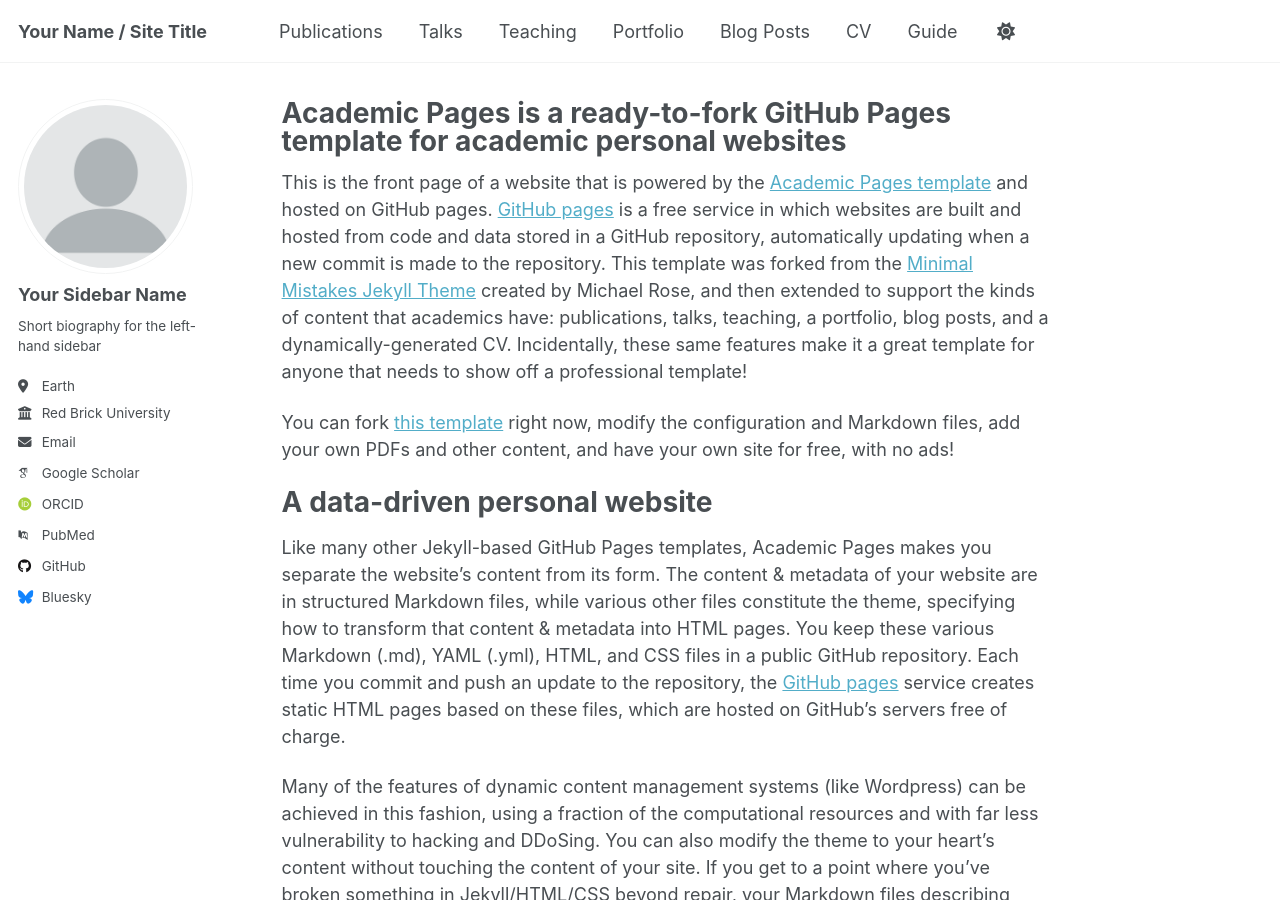
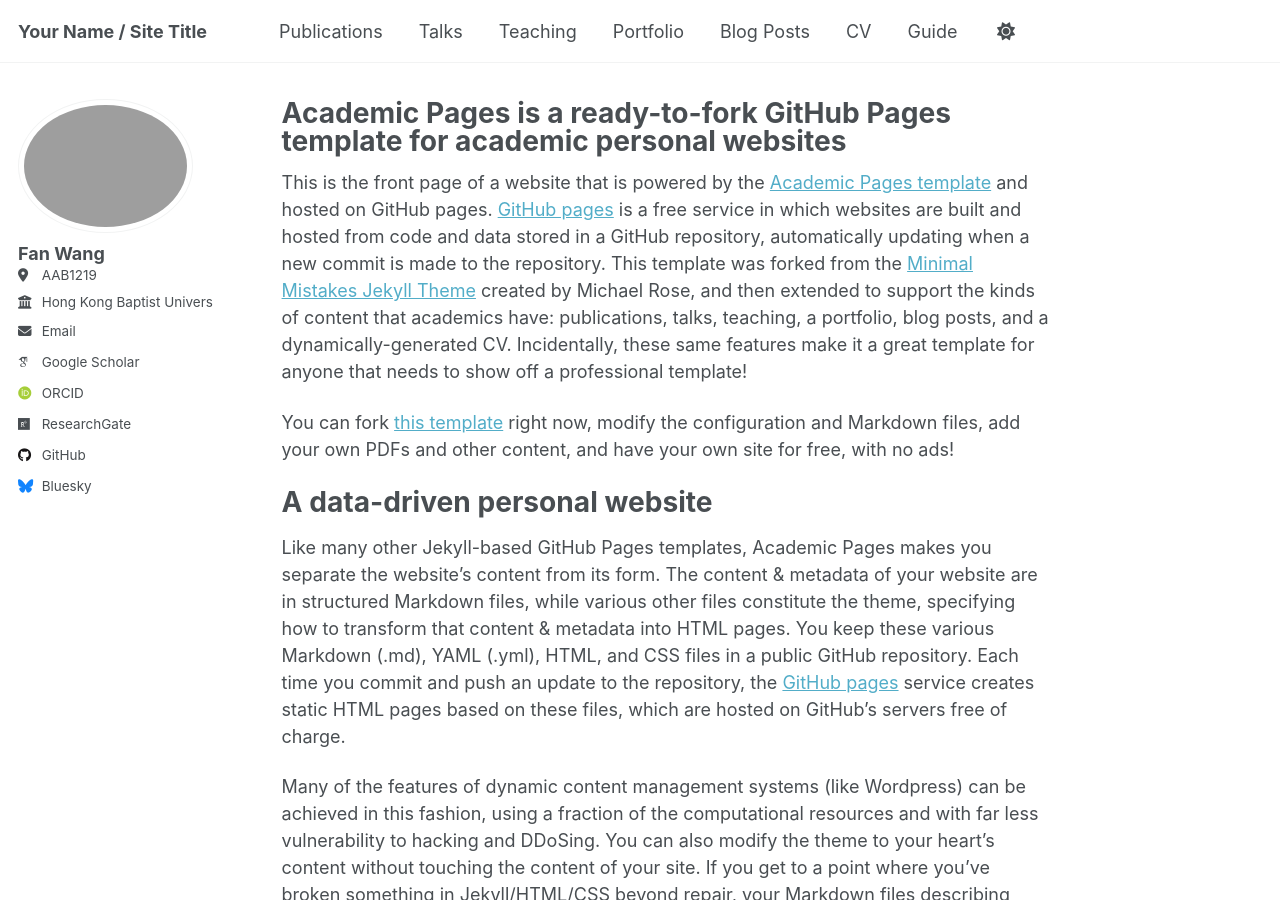
Before and after one commit to fanwang1/fanwang1.github.io, a Jekyll site: the page built from _pages/about.md, in a window 1280 px wide and 900 px high. Built offline with Jekyll 4.4.1, drawn with Linux system fonts in a browser that asks for light colours; some web fonts are replaced; a script that is not in the unit is left out.

Commit message:
_config.yml

```diff
--- a/_config.yml
+++ b/_config.yml
@@ -22,25 +22,25 @@ repository               : "academicpages/academicpages.github.io"
 #               Additional customization can be done by editing /_includes/author-profile.html
 author:
   # Biographic information
-  avatar           : "profile.png"
-  name             : "Your Sidebar Name"
+  avatar           : "fanwang.png"
+  name             : "Fan Wang"
   pronouns         : # example: "she/her"
-  bio              : "Short biography for the left-hand sidebar"
-  location         : "Earth"
-  employer         : "Red Brick University"
+  bio              : #
+  location         : "AAB1219"
+  employer         : "Hong Kong Baptist University"
   uri              : # URL
-  email            : "none@example.org"
+  email            : "fanwang@hkbu.edu.hk"
 
   # Academic websites
   academia         : # URL
   arxiv            : # URL - Update with the correct link to your profile
-  googlescholar    : "https://scholar.google.com/citations?user=PS_CX0AAAAAJ"
+  googlescholar    : "https://scholar.google.com/citations?user=UTeBiGAAAAAJ&hl=en"
   inspire-hep      : # URL
   impactstory      : # URL
-  orcid            : "http://orcid.org/yourorcidurl"
+  orcid            : "https://orcid.org/my-orcid?orcid=0000-0003-4637-7658"
   semantic         : # URL
-  pubmed           : "https://www.ncbi.nlm.nih.gov/pubmed/?term=john+snow"
-  researchgate     : # URL
+  pubmed           : #
+  researchgate     : "https://www.researchgate.net/profile/Fan-Wang-159?ev=hdr_xprf"
   scopus           : # URL
 
   # Repositories and software development
```
